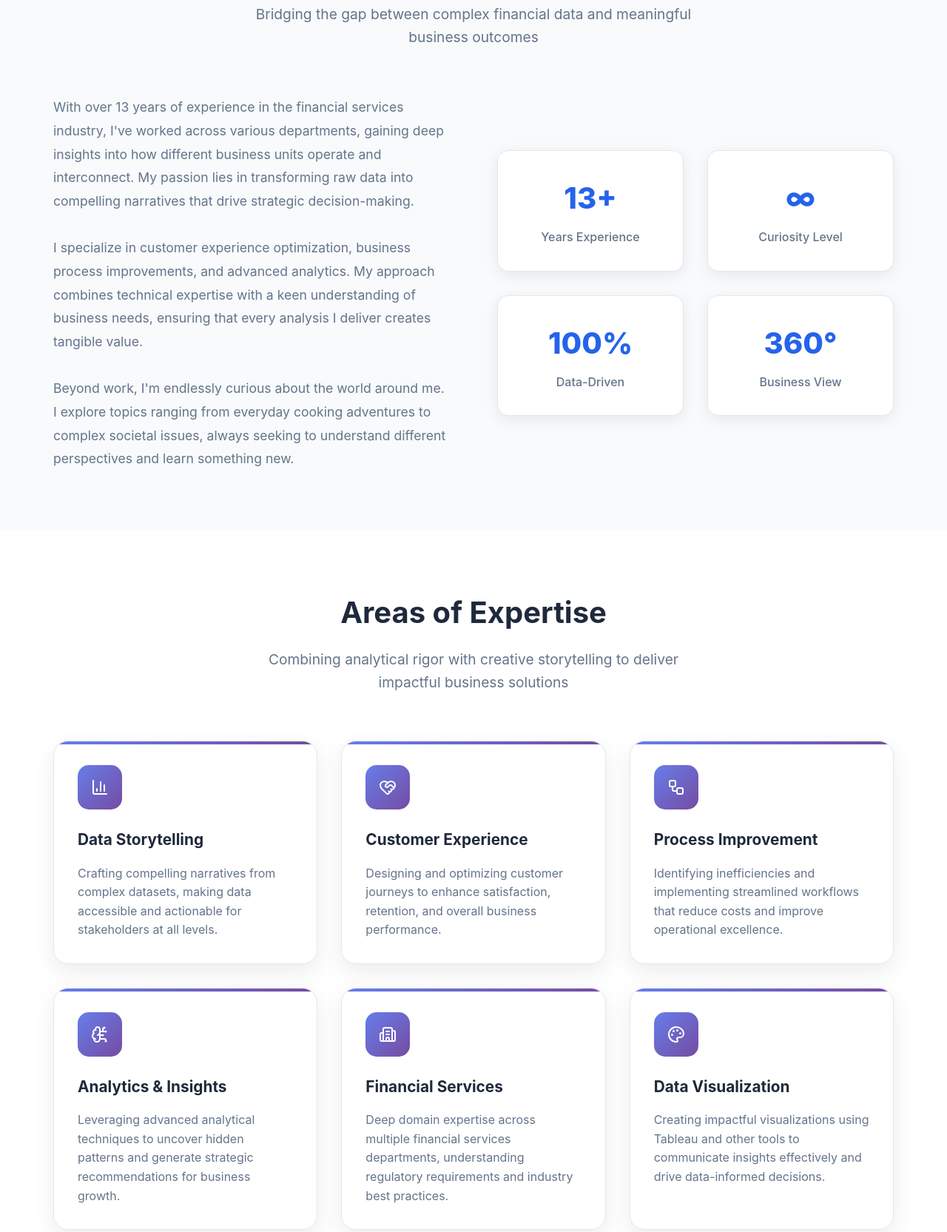
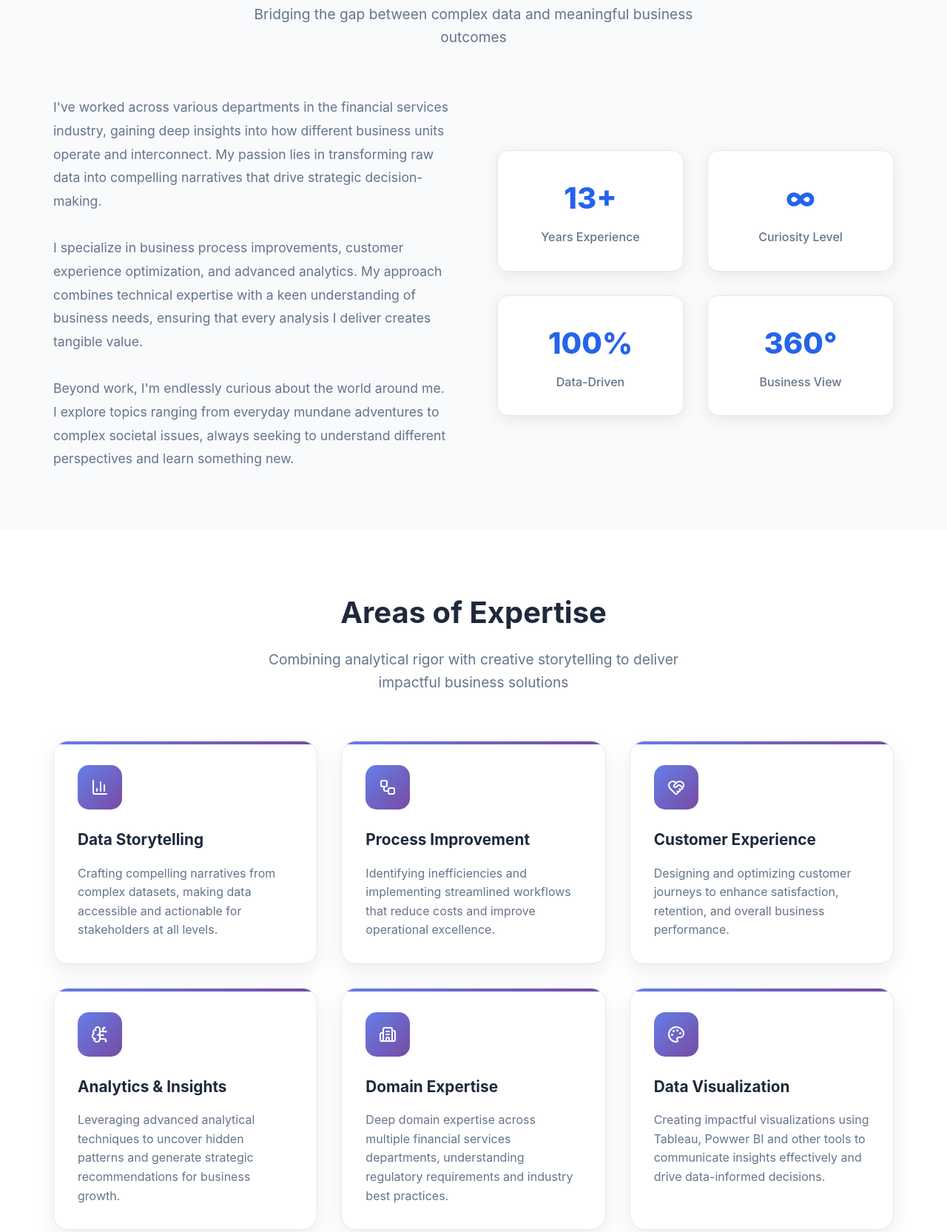
Before and after one commit to Benedicta-Adebowale/PersonalWebsite, a plain HTML site: page index.html in a window 1280 px wide. Shown: the part 956-2621 px from the top of the page at 74% size. Drawn offline with nearby package versions, Linux system fonts and the light colour scheme.

Commit message:
Updates...

```diff
--- a/index.html
+++ b/index.html
@@ -589,8 +589,9 @@
                     <h1 class="fade-in">Benedicta Adesewa Adebowale</h1>
                     <p class="subtitle fade-in">Business Analyst & Data Storyteller</p>
                     <p class="description fade-in">
-                        Transforming complex financial data into actionable insights with over 13 years of experience
-                        across financial services. Passionate about customer experience, process improvements, and
+                        A lifelong learner with over 13 years of experience delivering strategic initiatives
+                        by translating complex business needs into clear deliverables.
+                        Passionate about driving process improvements, elevating the customer experience and
                         turning data into compelling stories that drive business decisions.
                     </p>
                     <div class="cta-buttons fade-in">
@@ -639,27 +640,27 @@
             <div class="section-header">
                 <h2 class="section-title">About Me</h2>
                 <p class="section-subtitle">
-                    Bridging the gap between complex financial data and meaningful business outcomes
+                    Bridging the gap between complex data and meaningful business outcomes
                 </p>
             </div>
             <div class="about-content">
                 <div class="about-text">
                     <p>
-                        With over 13 years of experience in the financial services industry, I've worked across
-                        various departments, gaining deep insights into how different business units operate and
+                        I've worked across various departments in the financial services industry,
+                        gaining deep insights into how different business units operate and
                         interconnect. My passion lies in transforming raw data into compelling narratives that
                         drive strategic decision-making.
                     </p>
                     <br>
                     <p>
-                        I specialize in customer experience optimization, business process improvements, and
+                        I specialize in business process improvements, customer experience optimization, and
                         advanced analytics. My approach combines technical expertise with a keen understanding
                         of business needs, ensuring that every analysis I deliver creates tangible value.
                     </p>
                     <br>
                     <p>
                         Beyond work, I'm endlessly curious about the world around me. I explore topics ranging
-                        from everyday cooking adventures to complex societal issues, always seeking to understand
+                        from everyday mundane adventures to complex societal issues, always seeking to understand
                         different perspectives and learn something new.
                     </p>
                 </div>
@@ -705,6 +706,16 @@
                         actionable for stakeholders at all levels.
                     </p>
                 </div>
+                      <div class="skill-card fade-in">
+                    <div class="skill-icon">
+                        <i data-lucide="workflow" style="color: white;"></i>
+                    </div>
+                    <h3 class="skill-title">Process Improvement</h3>
+                    <p class="skill-description">
+                        Identifying inefficiencies and implementing streamlined workflows that reduce costs
+                        and improve operational excellence.
+                    </p>
+                </div>
                 <div class="skill-card fade-in">
                     <div class="skill-icon">
                         <i data-lucide="heart-handshake" style="color: white;"></i>
@@ -715,16 +726,7 @@
                         and overall business performance.
                     </p>
                 </div>
-                <div class="skill-card fade-in">
-                    <div class="skill-icon">
-                        <i data-lucide="workflow" style="color: white;"></i>
-                    </div>
-                    <h3 class="skill-title">Process Improvement</h3>
-                    <p class="skill-description">
-                        Identifying inefficiencies and implementing streamlined workflows that reduce costs
-                        and improve operational excellence.
-                    </p>
-                </div>
+
                 <div class="skill-card fade-in">
                     <div class="skill-icon">
                         <i data-lucide="brain-circuit" style="color: white;"></i>
@@ -739,7 +741,7 @@
                     <div class="skill-icon">
                         <i data-lucide="building-2" style="color: white;"></i>
                     </div>
-                    <h3 class="skill-title">Financial Services</h3>
+                    <h3 class="skill-title">Domain Expertise</h3>
                     <p class="skill-description">
                         Deep domain expertise across multiple financial services departments, understanding
                         regulatory requirements and industry best practices.
@@ -751,7 +753,7 @@
                     </div>
                     <h3 class="skill-title">Data Visualization</h3>
                     <p class="skill-description">
-                        Creating impactful visualizations using Tableau and other tools to communicate
+                        Creating impactful visualizations using Tableau, Powwer BI and other tools to communicate
                         insights effectively and drive data-informed decisions.
                     </p>
                 </div>
@@ -774,8 +776,8 @@
                     <p>
                         I'm always interested in discussing new opportunities, sharing insights about
                         business analytics, or connecting with fellow data enthusiasts. Whether you're
-                        looking for collaboration or just want to chat about the latest trends in
-                        financial services, feel free to reach out!
+                        looking for collaboration or just want to chat about the latest trends,
+                        feel free to reach out!
                     </p>
                     <div class="social-links">
                         <a href="https://www.linkedin.com/in/benny-adebowale/" target="_blank" class="social-link" title="LinkedIn">
```
